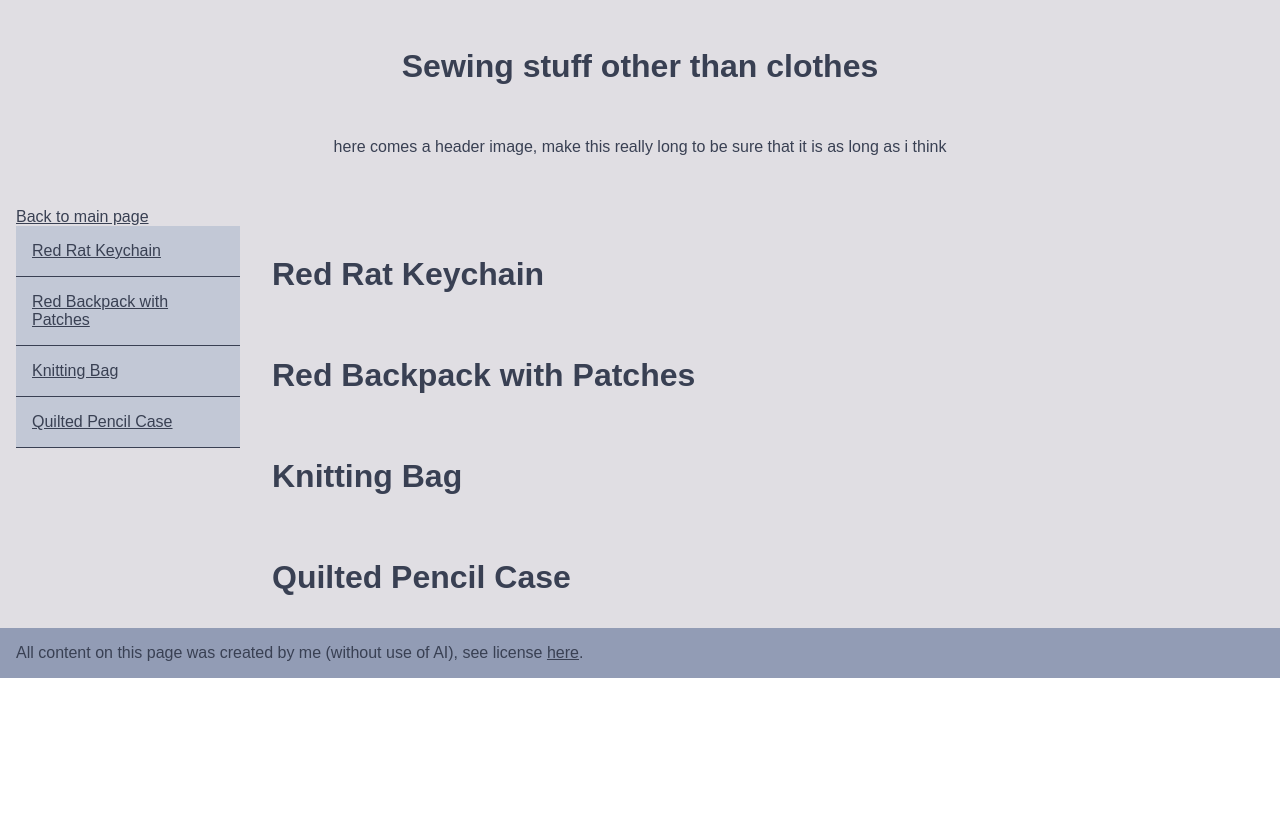
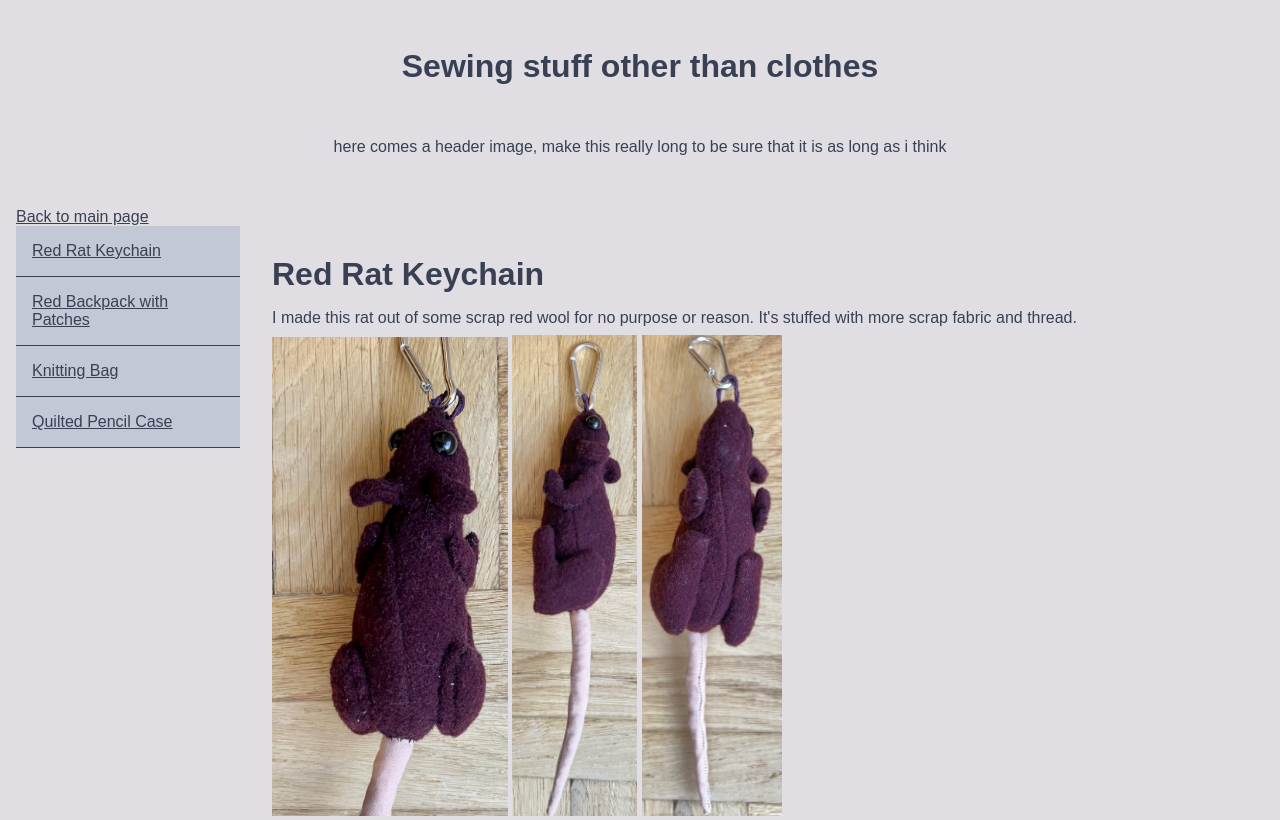
Before and after one commit to milena-t/milena-t.github.io, a plain HTML site: page subpages/sewing_non_clothes.html in a window 1280 px wide. Shown: the top 820 px of the page. Drawn offline with Linux system fonts and the light colour scheme.

Commit message:
add red rat

```diff
--- a/subpages/sewing_non_clothes.html
+++ b/subpages/sewing_non_clothes.html
@@ -22,6 +22,13 @@
             <div id="main-body">
 
                 <h1 id="red-rat">Red Rat Keychain</h1>
+                <p>
+                    I made this rat out of some scrap red wool for no purpose or reason. It's stuffed with more scrap fabric and thread.
+                </p>
+                <img src="../images/sewing_not_clothes/top.jpeg" alt="image: rat keychain top view"   style="width: 25%"/>
+                <img src="../images/sewing_not_clothes/side.jpeg" alt="image: rat keychain side view"   style="width: 13.2%"/>
+                <img src="../images/sewing_not_clothes/bottom.jpeg" alt="image: rat keychain bottom view"   style="width: 14.9%"/>
+
 
                 <h1 id="red-backpack">Red Backpack with Patches</h1>
 
```
Also changed, not shown: images/sewing_not_clothes/bottom.jpeg (added), images/sewing_not_clothes/side.jpeg (added), images/sewing_not_clothes/top.jpeg (added), 2 other files.
